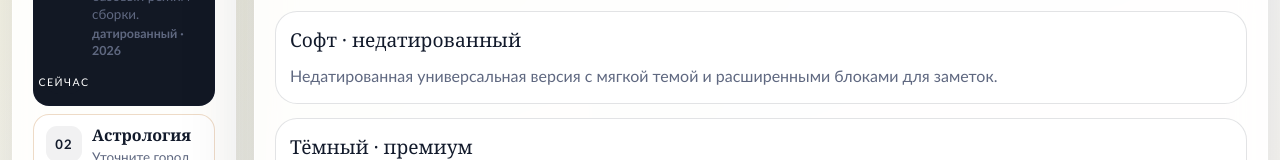
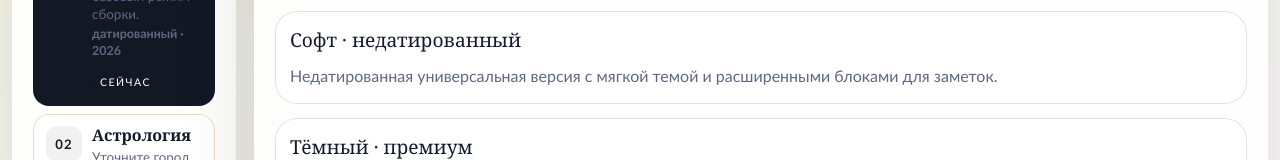
Before and after one commit to TamiArt/planner, a React (Vite) app: page / in a window 1280 px wide. Shown: the part 574-734 px from the top of the page. Built offline with nearby package versions, Linux system fonts and the light colour scheme.

Commit message:
Keep workflow status badge aligned with step content

```diff
--- a/src/styles/workflow-compact.scss
+++ b/src/styles/workflow-compact.scss
@@ -88,6 +88,8 @@
   }
 
   &__badge {
+    grid-column: 2;
+    justify-self: start;
     min-height: 24px;
     padding-inline: 8px;
     font-size: 0.66rem;
```
